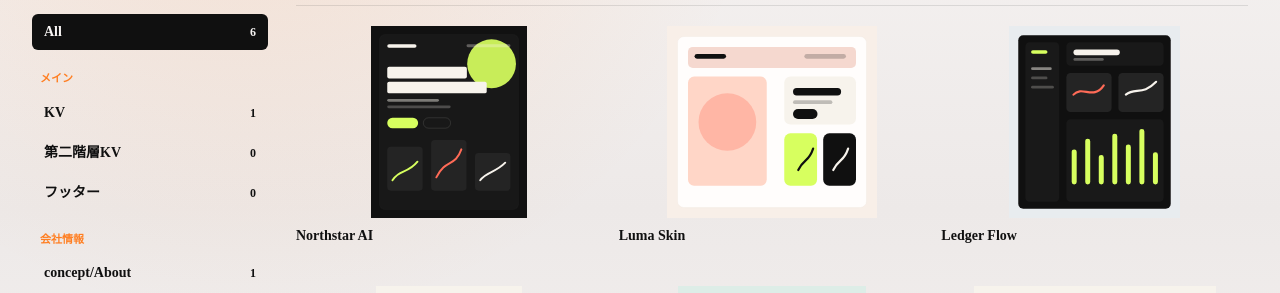
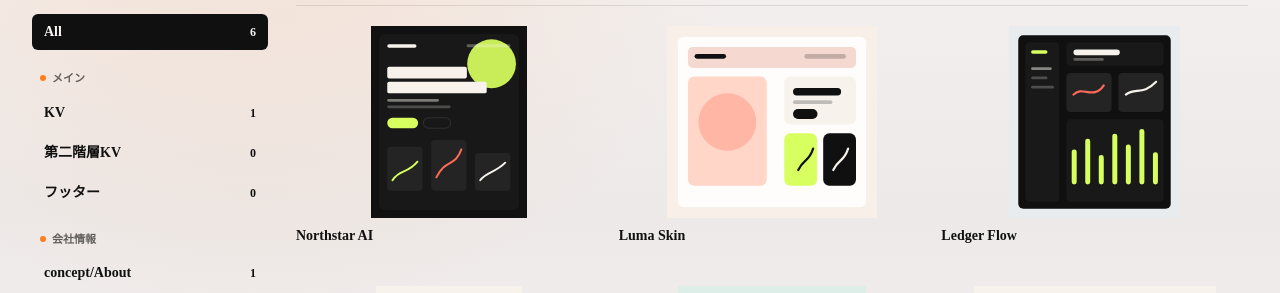
Before and after one commit to design-dolphins/SWATCH-Gallery, a Next.js app: page / in a window 1280 px wide. Shown: the part 190-483 px from the top of the page. Built offline with nearby package versions, Linux system fonts and the light colour scheme; no server answers; the database is empty.

Commit message:
design: サイドバー色調整

```diff
--- a/components/Sidebar.tsx
+++ b/components/Sidebar.tsx
@@ -42,7 +42,8 @@ export default function Sidebar({
         />
         {categoryGroups.map((group) => (
           <div className="contents lg:block" key={group.label}>
-            <p className="hidden px-2 pb-2 text-[11px] font-black uppercase text-acid lg:block">
+            <p className="hidden items-center gap-1.5 px-2 pb-2 text-[11px] font-black uppercase text-black/60 lg:flex">
+              <span className="inline-block h-1.5 w-1.5 rounded-full bg-acid"></span>
               {group.label}
             </p>
             <div className="contents lg:grid lg:gap-1">
```
